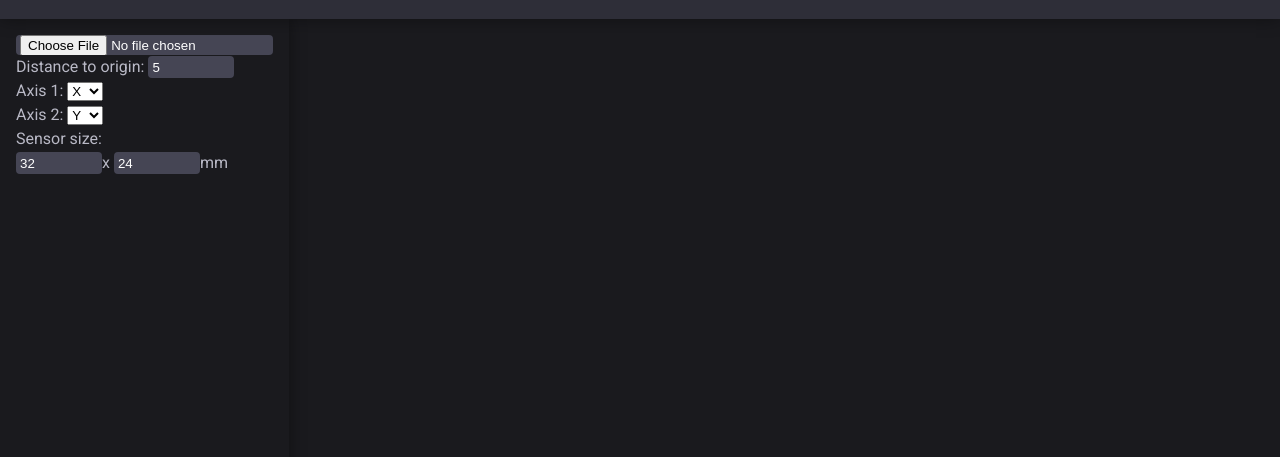
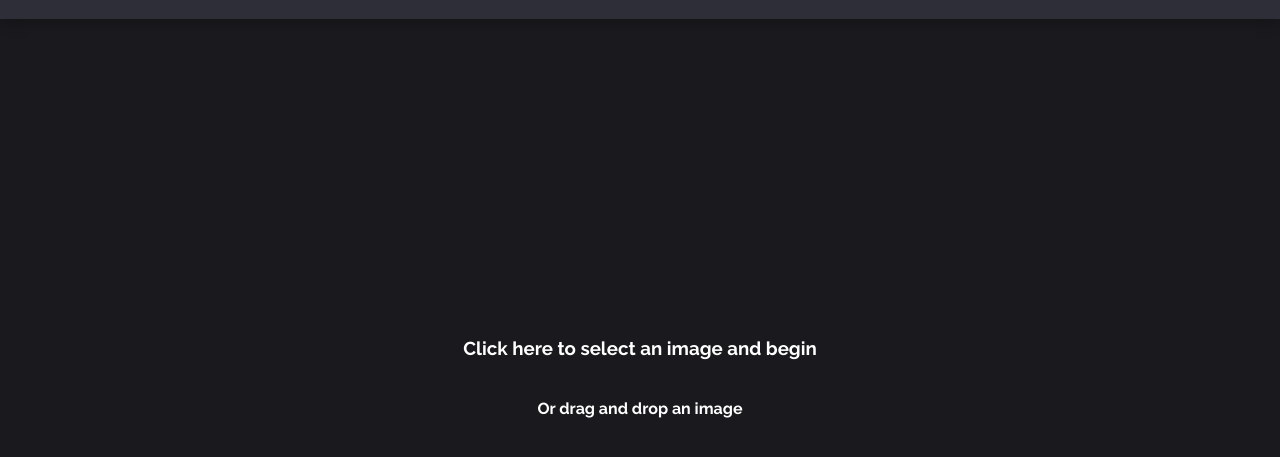
Before and after one commit to Litorell/camera-aligner, a plain HTML site: page index.html in a window 1280 px wide. Shown: the part 61-518 px from the top of the page. Drawn offline with Linux system fonts and the light colour scheme.

Commit message:
Update index.html

```diff
--- a/index.html
+++ b/index.html
@@ -13,9 +13,12 @@
         <h1>Camera Aligner</h1>
     </header>
     <main>
-        <canvas id="main-canvas" ondrop="loadDropped(event)" ondragover="event.preventDefault()"></canvas>
-        <aside class="left">
-            <input type="file" id="image-file" onchange="uploadImage(this.files[0])">
+        <aside hidden>
+            <h2>Settings</h2>
+            <label>
+                File:
+                <input type="file" accept="image/*" id="image-file" onchange="uploadImage(this.files[0])">
+            </label>
 
             <label>
                 Distance to origin:
@@ -48,15 +51,15 @@
 
             <div>
                 Sensor size:
-                <div class="flex">
-                    <input type="number" id="sensor-width" value="32" onchange="updateSensorSize(0)">x
-                    <input type="number" id="sensor-height" value="24" onchange="updateSensorSize(1)">mm
+                <div class="sensor-size">
+                    <input type="number" id="sensor-width" value="32" onchange="updateSensorSize(0)"><span>x</span>
+                    <input type="number" id="sensor-height" value="24" onchange="updateSensorSize(1)"><span>mm</span>
                 </div>
             </div>
 
-        </aside>
-
-        <aside id="right" hidden>
+            <div id="results" hidden>
+                <hr>
+                <h2>Results</h2>
                 <section>
                     Focal length:
                     <br>
@@ -100,8 +103,21 @@
                         </div>
                     </div>
                 </section>
-            <input type="button" value="Copy Blender console command" onclick="navigator.clipboard.writeText(blenderCommand())">
+                <hr>
+                <input type="button" value="Copy Blender console command" onclick="navigator.clipboard.writeText(getBlenderCommand())">
+                <textarea spellcheck="false" rows="2" id="blender-command"></textarea>
+            </div>
+
         </aside>
+        <div id="canvas-container" onclick="triggerUpload()" ondragover="event.preventDefault()" ondrop="loadDropped(event)">
+            <canvas id="main-canvas">
+            </canvas>
+            <div id="upload" ondragover="event.preventDefault()" ondrop="loadDropped(event)">
+                <h3>Click here to select an image and begin</h3>
+                <h4>Or drag and drop an image</h4>
+            </div>
+        </div>
+
     </main>
 
     <img hidden id="source-img">
```
Lines whose indentation alone changed are shown as unchanged.
